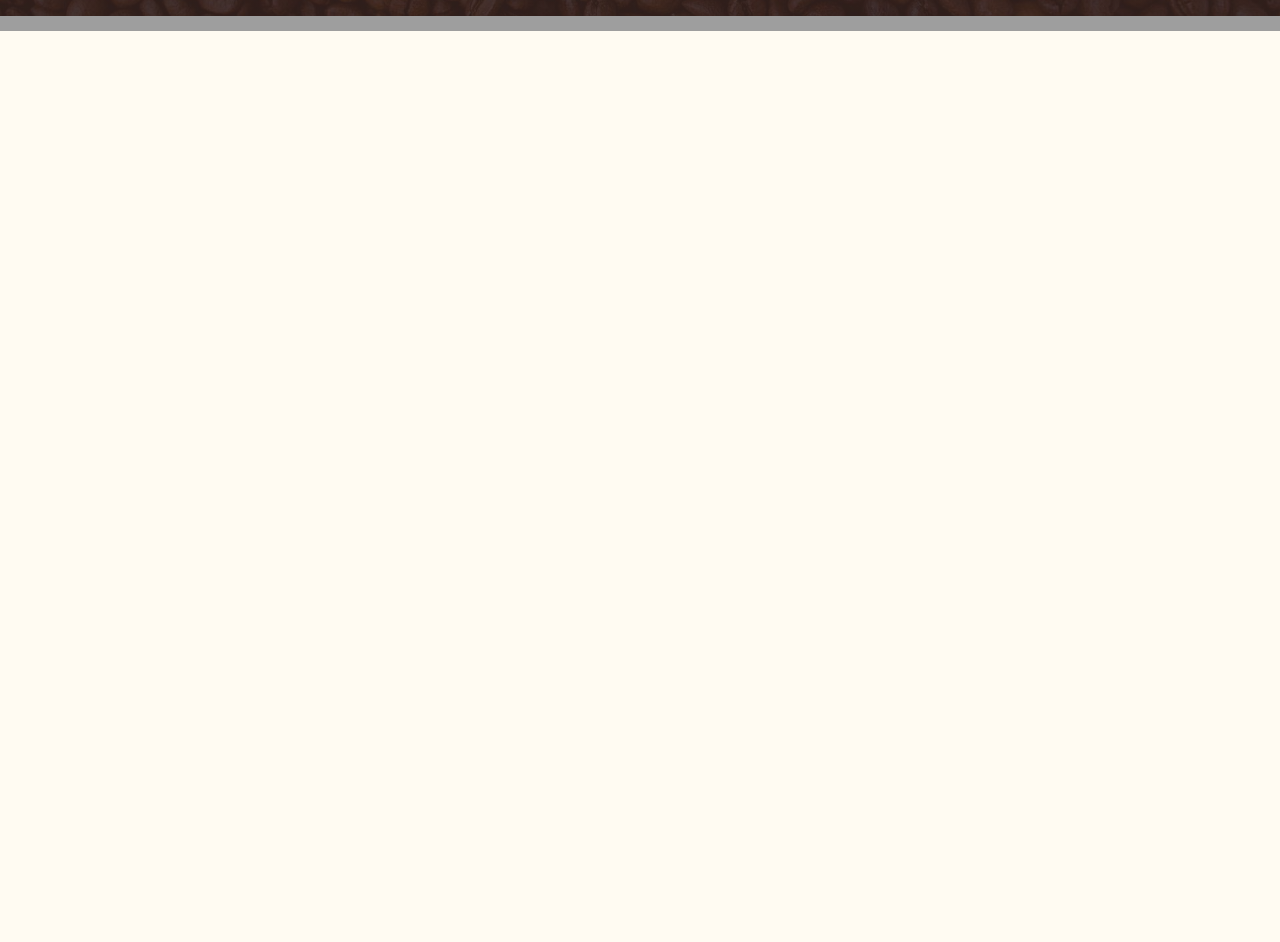
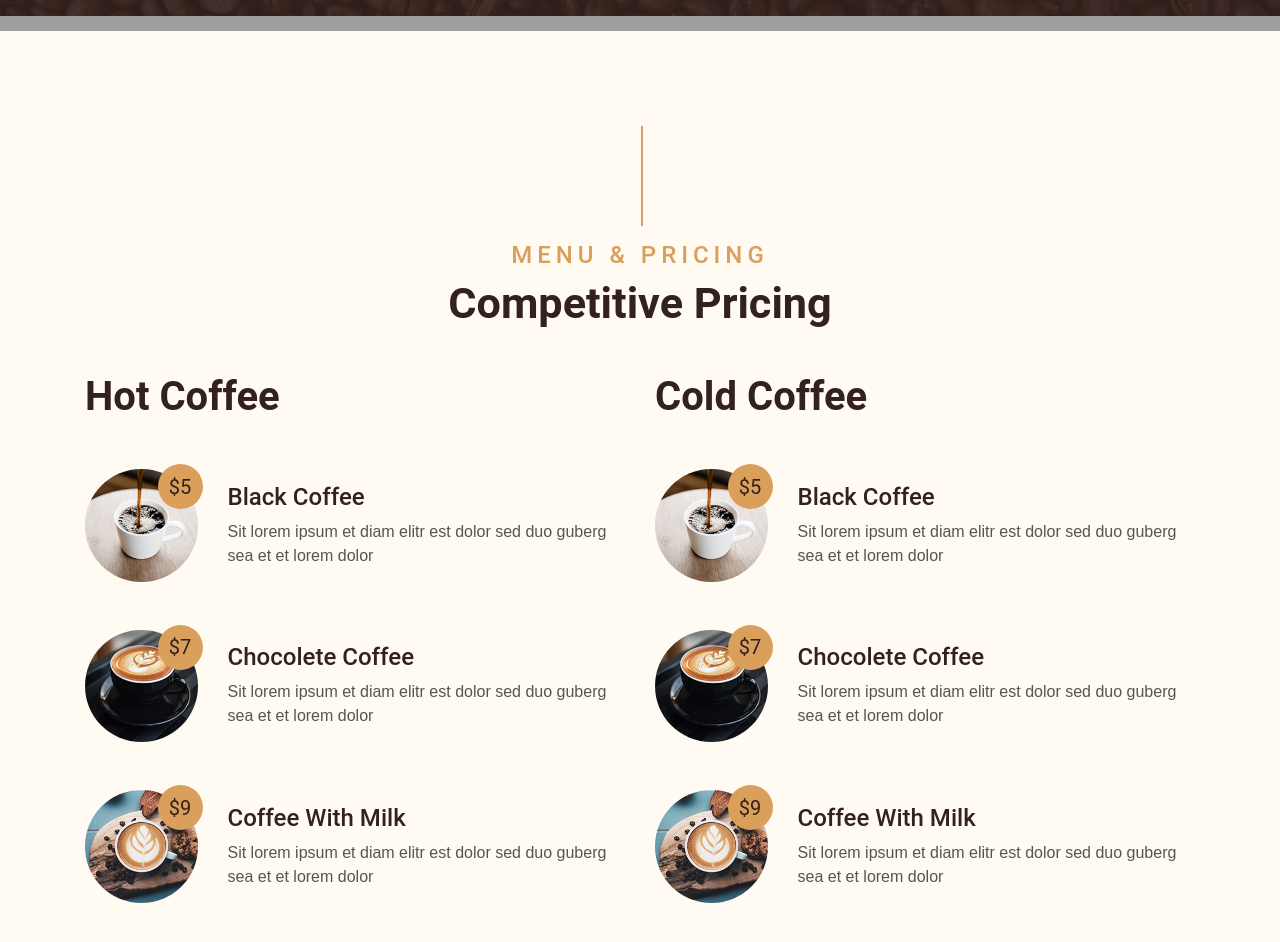
Before and after one commit to erfan-ne/CoffeShop, a Next.js app: page / in a window 1280 px wide. Shown: the part 2985-3927 px from the top of the page. Before the commit the page ends 3063 px from the top, so only its background shows below. Built offline with nearby package versions, Linux system fonts and the light colour scheme; grey boxes are pictures that could not be loaded.

Commit message:
update Menu component in HomePage

```diff
--- a/components/templates/Home/Menu.js
+++ b/components/templates/Home/Menu.js
@@ -1,77 +1,82 @@
 import React from 'react'
+import MenuItem from '@/components/modules/MenuItem/MenuItem'
 
 function Menu() {
   return (
-    <div class="container-fluid pt-5">
-        <div class="container">
-            <div class="section-title">
-                <h4 class="text-primary text-uppercase" style="letter-spacing: 5px;">Menu &amp; Pricing</h4>
-                <h1 class="display-4">Competitive Pricing</h1>
+    <div className="container-fluid pt-5">
+        <div className="container">
+            <div className="section-title">
+                <h4 className="text-primary text-uppercase" style={{letterSpacing: "5px"}}>Menu &amp; Pricing</h4>
+                <h1 className="display-4">Competitive Pricing</h1>
             </div>
-            <div class="row">
-                <div class="col-lg-6">
-                    <h1 class="mb-5">Hot Coffee</h1>
-                    <div class="row align-items-center mb-5">
-                        <div class="col-4 col-sm-3">
-                            <img class="w-100 rounded-circle mb-3 mb-sm-0" src="images/menu-1.jpg" alt=""/>
-                            <h5 class="menu-price">$5</h5>
+            <div className="row">
+                <div className="col-lg-6">
+                    <h1 className="mb-5">Hot Coffee</h1>
+                    <div className="row align-items-center mb-5">
+                        <div className="col-4 col-sm-3">
+                            <img className="w-100 rounded-circle mb-3 mb-sm-0" src="images/menu-1.jpg" alt=""/>
+                            <h5 className="menu-price">$5</h5>
                         </div>
-                        <div class="col-8 col-sm-9">
+                        <div className="col-8 col-sm-9">
                             <h4>Black Coffee</h4>
-                            <p class="m-0">Sit lorem ipsum et diam elitr est dolor sed duo guberg sea et et lorem dolor</p>
+                            <p className="m-0">Sit lorem ipsum et diam elitr est dolor sed duo guberg sea et et lorem dolor</p>
                         </div>
                     </div>
-                    <div class="row align-items-center mb-5">
-                        <div class="col-4 col-sm-3">
-                            <img class="w-100 rounded-circle mb-3 mb-sm-0" src="img/menu-2.jpg" alt=""/>
-                            <h5 class="menu-price">$7</h5>
+
+                    <div className="row align-items-center mb-5">
+                        <div className="col-4 col-sm-3">
+                            <img className="w-100 rounded-circle mb-3 mb-sm-0" src="images/menu-2.jpg" alt=""/>
+                            <h5 className="menu-price">$7</h5>
                         </div>
-                        <div class="col-8 col-sm-9">
+                        <div className="col-8 col-sm-9">
                             <h4>Chocolete Coffee</h4>
-                            <p class="m-0">Sit lorem ipsum et diam elitr est dolor sed duo guberg sea et et lorem dolor</p>
+                            <p className="m-0">Sit lorem ipsum et diam elitr est dolor sed duo guberg sea et et lorem dolor</p>
                         </div>
                     </div>
-                    <div class="row align-items-center mb-5">
-                        <div class="col-4 col-sm-3">
-                            <img class="w-100 rounded-circle mb-3 mb-sm-0" src="img/menu-3.jpg" alt=""/>
-                            <h5 class="menu-price">$9</h5>
+
+                    <div className="row align-items-center mb-5">
+                        <div className="col-4 col-sm-3">
+                            <img className="w-100 rounded-circle mb-3 mb-sm-0" src="images/menu-3.jpg" alt=""/>
+                            <h5 className="menu-price">$9</h5>
                         </div>
-                        <div class="col-8 col-sm-9">
+                        <div className="col-8 col-sm-9">
                             <h4>Coffee With Milk</h4>
-                            <p class="m-0">Sit lorem ipsum et diam elitr est dolor sed duo guberg sea et et lorem dolor</p>
+                            <p className="m-0">Sit lorem ipsum et diam elitr est dolor sed duo guberg sea et et lorem dolor</p>
                         </div>
                     </div>
                 </div>
-                <div class="col-lg-6">
-                    <h1 class="mb-5">Cold Coffee</h1>
-                    <div class="row align-items-center mb-5">
-                        <div class="col-4 col-sm-3">
-                            <img class="w-100 rounded-circle mb-3 mb-sm-0" src="img/menu-1.jpg" alt=""/>
-                            <h5 class="menu-price">$5</h5>
+
+
+                <div className="col-lg-6">
+                    <h1 className="mb-5">Cold Coffee</h1>
+                    <div className="row align-items-center mb-5">
+                        <div className="col-4 col-sm-3">
+                            <img className="w-100 rounded-circle mb-3 mb-sm-0" src="images/menu-1.jpg" alt=""/>
+                            <h5 className="menu-price">$5</h5>
                         </div>
-                        <div class="col-8 col-sm-9">
+                        <div className="col-8 col-sm-9">
                             <h4>Black Coffee</h4>
-                            <p class="m-0">Sit lorem ipsum et diam elitr est dolor sed duo guberg sea et et lorem dolor</p>
+                            <p className="m-0">Sit lorem ipsum et diam elitr est dolor sed duo guberg sea et et lorem dolor</p>
                         </div>
                     </div>
-                    <div class="row align-items-center mb-5">
-                        <div class="col-4 col-sm-3">
-                            <img class="w-100 rounded-circle mb-3 mb-sm-0" src="img/menu-2.jpg" alt=""/>
-                            <h5 class="menu-price">$7</h5>
+                    <div className="row align-items-center mb-5">
+                        <div className="col-4 col-sm-3">
+                            <img className="w-100 rounded-circle mb-3 mb-sm-0" src="images/menu-2.jpg" alt=""/>
+                            <h5 className="menu-price">$7</h5>
                         </div>
-                        <div class="col-8 col-sm-9">
+                        <div className="col-8 col-sm-9">
                             <h4>Chocolete Coffee</h4>
-                            <p class="m-0">Sit lorem ipsum et diam elitr est dolor sed duo guberg sea et et lorem dolor</p>
+                            <p className="m-0">Sit lorem ipsum et diam elitr est dolor sed duo guberg sea et et lorem dolor</p>
                         </div>
                     </div>
-                    <div class="row align-items-center mb-5">
-                        <div class="col-4 col-sm-3">
-                            <img class="w-100 rounded-circle mb-3 mb-sm-0" src="img/menu-3.jpg" alt=""/>
-                            <h5 class="menu-price">$9</h5>
+                    <div className="row align-items-center mb-5">
+                        <div className="col-4 col-sm-3">
+                            <img className="w-100 rounded-circle mb-3 mb-sm-0" src="images/menu-3.jpg" alt=""/>
+                            <h5 className="menu-price">$9</h5>
                         </div>
-                        <div class="col-8 col-sm-9">
+                        <div className="col-8 col-sm-9">
                             <h4>Coffee With Milk</h4>
-                            <p class="m-0">Sit lorem ipsum et diam elitr est dolor sed duo guberg sea et et lorem dolor</p>
+                            <p className="m-0">Sit lorem ipsum et diam elitr est dolor sed duo guberg sea et et lorem dolor</p>
                         </div>
                     </div>
                 </div>
--- a/pages/index.js
+++ b/pages/index.js
@@ -3,6 +3,7 @@
 import About from "@/components/templates/Home/About";
 import Services from "@/components/templates/Home/Services";
 import Offer from "@/components/templates/Home/Offer";
+import Menu from "@/components/templates/Home/Menu";
 
 function Home() {
   return (
@@ -11,6 +12,7 @@
       <About />
       <Services/>
       <Offer/>
+      <Menu/>
     </>
   );
 }
```
